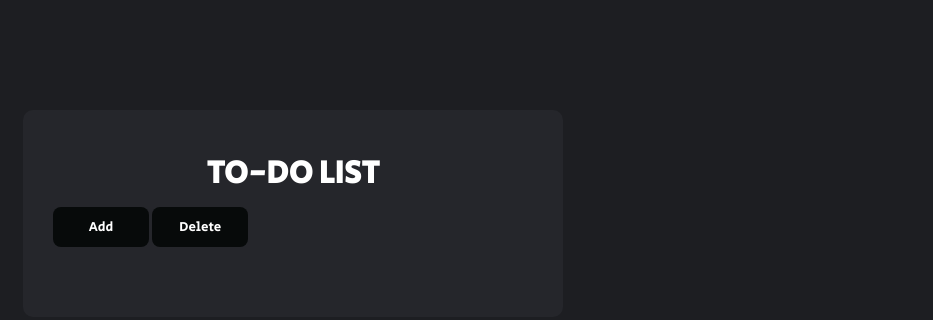
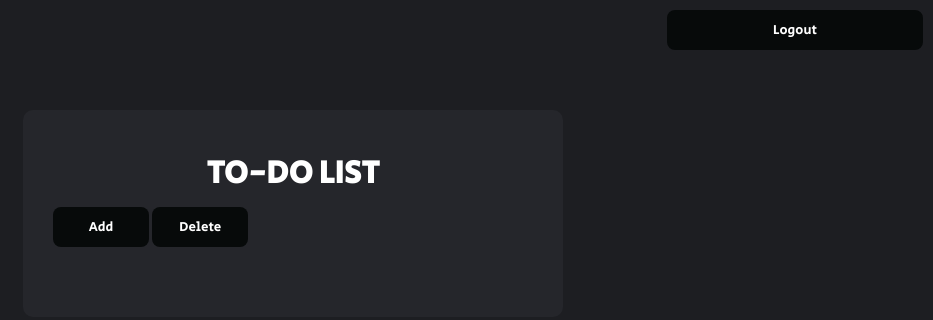
Before and after one commit to eliaslev0/to-do-list-app, a website: page protected/index.html in a window 1280 px wide. Shown: the whole page, without its empty margins (347-1280 px from the left). Drawn offline with Linux system fonts and the light colour scheme.

Commit message:
logout button deletes cookie takes you home

```diff
--- a/protected/index.html
+++ b/protected/index.html
@@ -26,6 +26,7 @@
         <button id="add">Add</button>
         <button id="delete">Delete</button>
     </div>
+    <button id="logout">Logout</button>
 
 </body>
 </html>
--- a/public/script.js
+++ b/public/script.js
@@ -3,6 +3,7 @@ const tasks_container = document.getElementById("tasks");
 const task_template = document.getElementById("taskTemplate");
 const add_button = document.getElementById("add");
 const delete_button = document.getElementById("delete");
+const logout_button = document.getElementById('logout');
 
 
 let tasks = getTasks();
@@ -105,5 +106,10 @@ delete_button.addEventListener("click", () => {
     deleteCompleted();
 });
 
+logout_button.addEventListener("click", () =>{
+    console.log("registered click for logout");
+    document.cookie = 'userID=; Max-Age=0; path=/;';
+    window.location.href = "http://localhost:3000/public/login.html";
+})
 
 refreshList();
--- a/public/styles.css
+++ b/public/styles.css
@@ -84,3 +84,8 @@ input[type=submit] {
 .userSignUp input[type=text],.userSignUp input[type=password]{
     color: black;
 }
+#logout{
+    position: absolute;
+    right: 10px;
+    top: 10px;
+}
```
